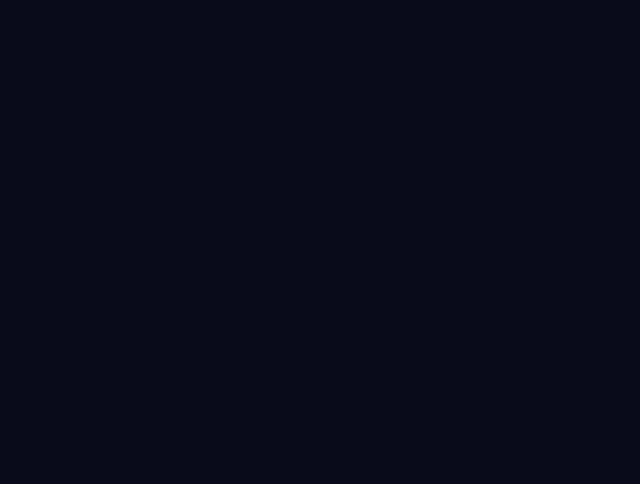
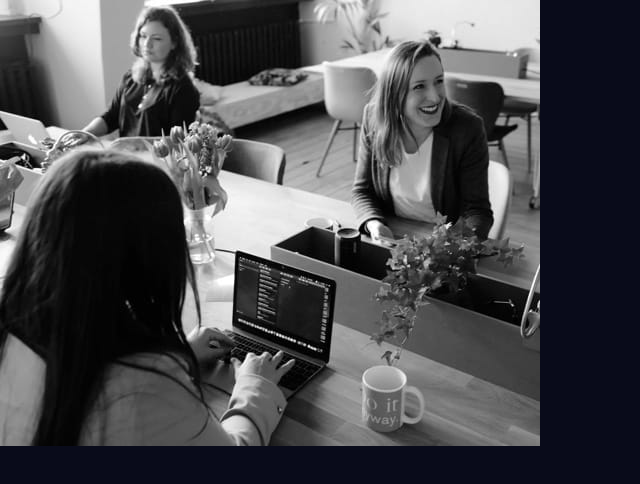
Before and after one commit to JasonSa19/fm-preview-card, a Vue app: page / in a window 1280 px wide. Shown: the top 484 px of the page, without its empty margins (0-640 px from the left). Built offline with nearby package versions, Linux system fonts and the light colour scheme.

Commit message:
Build structure for stat-component

```diff
--- a/src/components/Stats.vue
+++ b/src/components/Stats.vue
@@ -12,7 +12,19 @@ defineProps({
 
 <template>
   <section>
-    {{ msg }}
+    <div class="txt-content">
+      <h1>{{ hl }}</h1>
+      <p>{{ msg }}</p>
+
+      <div class="stat-counts">
+        <span>{{ companycount }}</span>
+        <span>{{ templatescount }}</span>
+        <span>{{ queriescount }}</span>
+      </div>
+    </div>
+    <div class="image-content">
+      <img src="./../assets/img/header-image.jpg" />
+    </div>
   </section>
 </template>
 
```
Also changed, not shown: src/assets/img/header-image.jpg (added).
